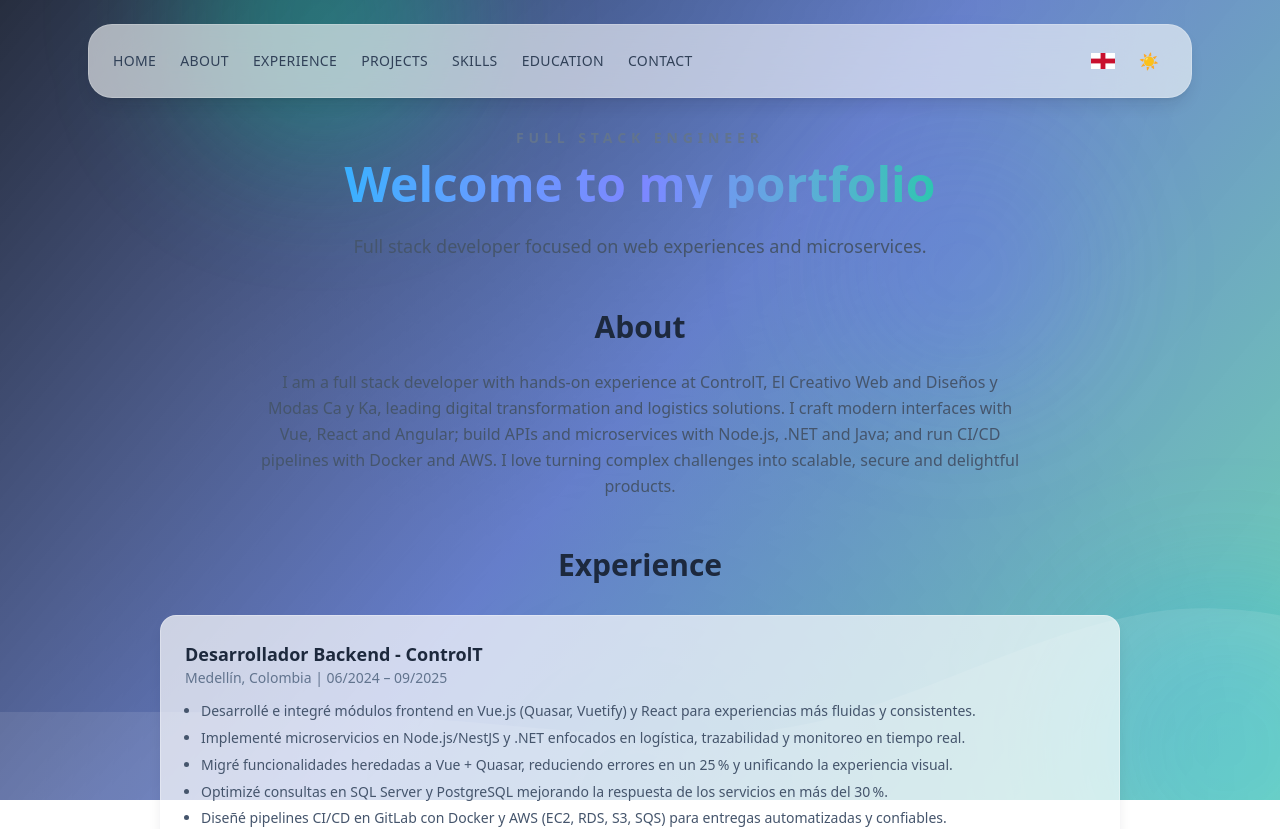
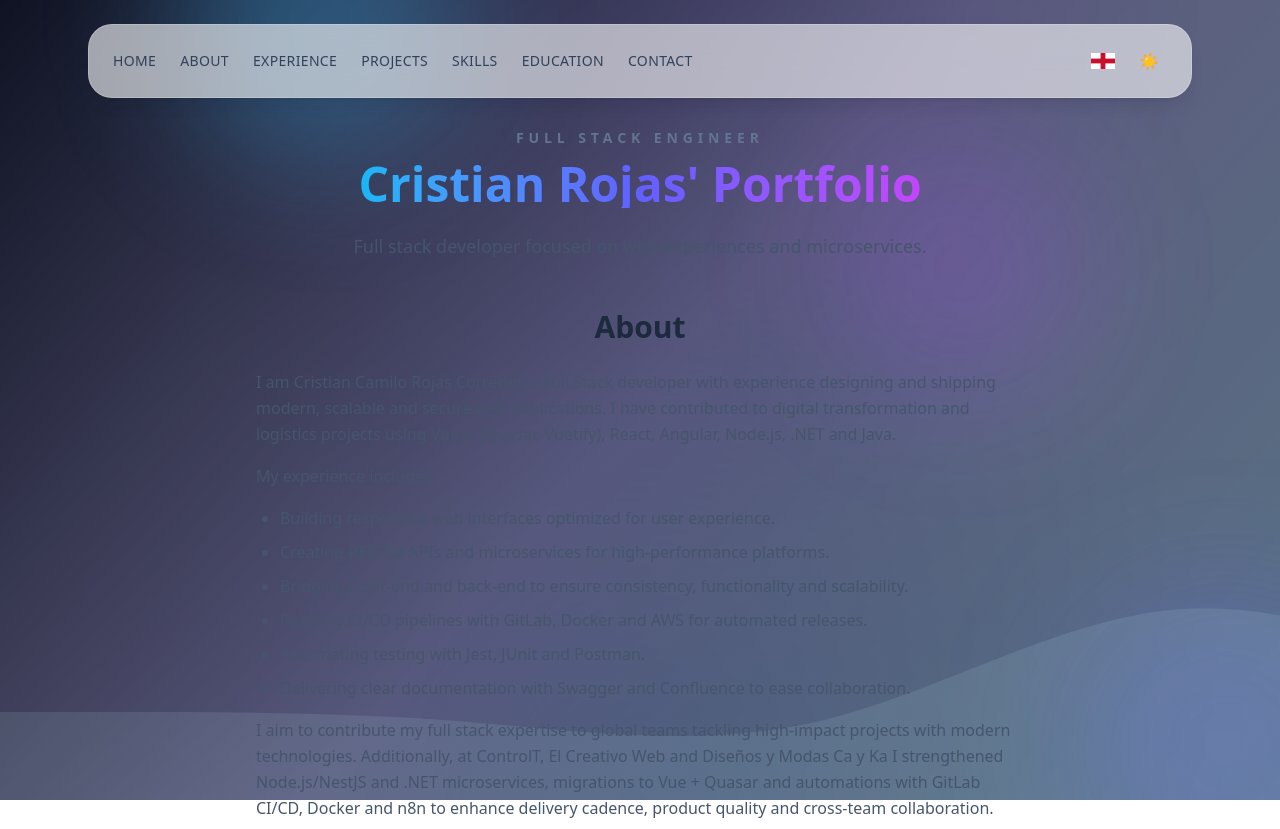
Before and after one commit to MrSancks/Portfolio, a Next.js app: page / in a window 1280 px wide. Shown: the top 829 px of the page. Built offline with nearby package versions, Linux system fonts and the light colour scheme.

Commit message:
feat: refine dark palette and expand about me section

```diff
--- a/public/lang/en/lang.json
+++ b/public/lang/en/lang.json
@@ -5,7 +5,7 @@
   "read_docs": "Read our docs",
   "learn": "Learn",
   "examples": "Examples",
-  "go_next": "Go to nextjs.org →",
+  "go_next": "Go to nextjs.org ->",
   "home": "Home",
   "about": "About",
   "experience": "Experience",
@@ -14,7 +14,7 @@
   "education": "Education",
   "contact": "Contact",
   "change_language": "Change language",
-  "welcome": "Welcome to my portfolio",
+  "welcome": "Cristian Rojas' Portfolio",
   "hero_subtitle": "Full stack developer focused on web experiences and microservices.",
-  "about_text": "I am a full stack developer with hands-on experience at ControlT, El Creativo Web and Diseños y Modas Ca y Ka, leading digital transformation and logistics solutions. I craft modern interfaces with Vue, React and Angular; build APIs and microservices with Node.js, .NET and Java; and run CI/CD pipelines with Docker and AWS. I love turning complex challenges into scalable, secure and delightful products."
+  "about_text": "I am Cristian Camilo Rojas Corredor, a Full Stack developer with experience designing and shipping modern, scalable and secure web applications. I have contributed to digital transformation and logistics projects using Vue.js (Quasar, Vuetify), React, Angular, Node.js, .NET and Java.\n\nMy experience includes:\n\n- Building responsive web interfaces optimized for user experience.\n- Creating RESTful APIs and microservices for high-performance platforms.\n- Bridging front-end and back-end to ensure consistency, functionality and scalability.\n- Running CI/CD pipelines with GitLab, Docker and AWS for automated releases.\n- Automating testing with Jest, JUnit and Postman.\n- Delivering clear documentation with Swagger and Confluence to ease collaboration.\n\nI aim to contribute my full stack expertise to global teams tackling high-impact projects with modern technologies. Additionally, at ControlT, El Creativo Web and Diseños y Modas Ca y Ka I strengthened Node.js/NestJS and .NET microservices, migrations to Vue + Quasar and automations with GitLab CI/CD, Docker and n8n to enhance delivery cadence, product quality and cross-team collaboration."
 }
--- a/public/lang/es/lang.json
+++ b/public/lang/es/lang.json
@@ -5,7 +5,7 @@
   "read_docs": "Leer documentación",
   "learn": "Aprender",
   "examples": "Ejemplos",
-  "go_next": "Ir a nextjs.org →",
+  "go_next": "Ir a nextjs.org ->",
   "home": "Inicio",
   "about": "Sobre mí",
   "experience": "Experiencia",
@@ -14,7 +14,7 @@
   "education": "Educación",
   "contact": "Contacto",
   "change_language": "Cambiar idioma",
-  "welcome": "Bienvenido a mi portafolio",
+  "welcome": "Portafolio de Cristian Rojas",
   "hero_subtitle": "Desarrollador full stack especializado en experiencias web y microservicios.",
-  "about_text": "Soy un desarrollador full stack con trayectoria en ControlT, El Creativo Web y Diseños y Modas Ca y Ka, liderando iniciativas de transformación digital y logística. Diseño interfaces modernas con Vue, React y Angular; creo APIs y microservicios en Node.js, .NET y Java; y opero pipelines CI/CD con Docker y AWS. Me apasiona convertir retos complejos en productos escalables, seguros y fáciles de usar."
+  "about_text": "Soy Cristian Camilo Rojas Corredor, un Desarrollador Full Stack con experiencia en el diseño y desarrollo de aplicaciones web modernas, escalables y seguras. He participado en proyectos de transformación digital y logística, trabajando con tecnologías como Vue.js (Quasar, Vuetify), React, Angular, Node.js, .NET y Java.\n\nMi experiencia incluye:\n\n- Desarrollo de interfaces web responsivas y optimizadas para la experiencia de usuario.\n- Construcción de APIs RESTful y microservicios para plataformas de alto rendimiento.\n- Integración de front y backend asegurando consistencia visual, funcionalidad y escalabilidad.\n- CI/CD con GitLab, Docker y AWS para despliegues automáticos.\n- Testing automatizado con Jest, JUnit y Postman.\n- Documentación clara con Swagger y Confluence para facilitar la colaboración técnica.\n\nBusco aportar mis conocimientos en desarrollo full stack a un equipo global, participando en proyectos de alto impacto con tecnologías modernas. Además, en ControlT, El Creativo Web y Diseños y Modas Ca y Ka he consolidado microservicios con Node.js/NestJS y .NET, migraciones a Vue + Quasar y automatizaciones con GitLab CI/CD, Docker y n8n que fortalecen la entrega continua, la calidad del producto y la colaboración entre equipos."
 }
--- a/src/components/portfolio/AboutSection.tsx
+++ b/src/components/portfolio/AboutSection.tsx
@@ -7,15 +7,40 @@ interface AboutSectionProps {
 }
 
 export default function AboutSection({ title, content }: AboutSectionProps) {
+  const blocks = content
+    .split('\n\n')
+    .map((segment) => segment.trim())
+    .filter(Boolean);
+
   return (
     <section id="about" className="scroll-mt-40">
       <div className="section-surface mx-auto max-w-3xl animate-fade-up">
         <h2 className="text-center text-3xl font-semibold text-slate-800 transition-colors duration-300 dark:text-slate-100">
           {title}
         </h2>
-        <p className="mt-6 text-center text-base leading-relaxed text-slate-600 transition-colors duration-300 dark:text-slate-200/90">
-          {content}
-        </p>
+        <div className="mt-6 space-y-4 text-base leading-relaxed text-slate-600 transition-colors duration-300 dark:text-slate-200/90">
+          {blocks.map((segment, index) => {
+            if (segment.startsWith('- ')) {
+              const items = segment
+                .split('\n')
+                .map((item) => item.trim().replace(/^- /, ''))
+                .filter(Boolean);
+              return (
+                <ul key={index} className="list-disc space-y-2 text-left text-slate-600 transition-colors duration-300 dark:text-slate-200/90 md:pl-6">
+                  {items.map((item, idx) => (
+                    <li key={idx}>{item}</li>
+                  ))}
+                </ul>
+              );
+            }
+
+            return (
+              <p key={index} className="text-left">
+                {segment}
+              </p>
+            );
+          })}
+        </div>
       </div>
     </section>
   );
--- a/src/components/portfolio/HeroSection.tsx
+++ b/src/components/portfolio/HeroSection.tsx
@@ -13,7 +13,7 @@ export default function HeroSection({ title, subtitle }: HeroSectionProps) {
         <p className="mb-3 text-sm font-semibold uppercase tracking-[0.35em] text-slate-500 dark:text-slate-300">
           Full Stack Engineer
         </p>
-        <h1 className="bg-gradient-to-r from-sky-400 via-indigo-400 to-emerald-400 bg-clip-text text-4xl font-black text-transparent md:text-5xl">
+        <h1 className="bg-gradient-to-r from-cyan-400 via-indigo-500 to-fuchsia-500 bg-clip-text text-4xl font-black text-transparent md:text-5xl">
           {title}
         </h1>
         <p className="mt-6 text-lg leading-relaxed text-slate-600 transition-colors duration-300 dark:text-slate-200/90">
--- a/src/components/ui/AnimatedBackground.tsx
+++ b/src/components/ui/AnimatedBackground.tsx
@@ -3,13 +3,13 @@
 export default function AnimatedBackground() {
   return (
     <div aria-hidden className="pointer-events-none fixed inset-0 -z-10 overflow-hidden">
-      <div className="absolute inset-0 bg-[radial-gradient(circle_at_top,_rgba(56,189,248,0.18),_transparent_55%),radial-gradient(circle_at_bottom,_rgba(59,130,246,0.18),_transparent_60%)]" />
-      <div className="absolute inset-0 animate-gradient-shift bg-[linear-gradient(130deg,_rgba(15,23,42,0.9),_rgba(30,64,175,0.65),_rgba(16,185,129,0.6))]" />
-      <div className="absolute -top-32 left-1/4 h-72 w-72 -translate-x-1/2 rounded-full bg-emerald-400/30 blur-3xl animate-blob" />
-      <div className="absolute bottom-0 right-0 h-80 w-80 translate-x-1/3 translate-y-1/3 rounded-full bg-sky-500/25 blur-3xl animate-blob animation-delay-4000" />
-      <div className="absolute top-1/3 right-1/4 h-64 w-64 translate-x-1/2 -translate-y-1/2 rounded-full bg-indigo-500/20 blur-3xl animate-blob animation-delay-2000" />
+      <div className="absolute inset-0 bg-[radial-gradient(circle_at_top,_rgba(99,102,241,0.22),_transparent_55%),radial-gradient(circle_at_bottom,_rgba(14,165,233,0.18),_transparent_60%)]" />
+      <div className="absolute inset-0 animate-gradient-shift bg-[linear-gradient(130deg,_rgba(2,6,23,0.95),_rgba(30,27,75,0.72),_rgba(8,47,73,0.68))]" />
+      <div className="absolute -top-32 left-1/4 h-72 w-72 -translate-x-1/2 rounded-full bg-[#38bdf8]/30 blur-3xl animate-blob" />
+      <div className="absolute bottom-0 right-0 h-80 w-80 translate-x-1/3 translate-y-1/3 rounded-full bg-[#6366f1]/25 blur-3xl animate-blob animation-delay-4000" />
+      <div className="absolute top-1/3 right-1/4 h-64 w-64 translate-x-1/2 -translate-y-1/2 rounded-full bg-[#a855f7]/20 blur-3xl animate-blob animation-delay-2000" />
       <svg
-        className="absolute bottom-[-10%] left-1/2 h-[70vh] min-h-[420px] w-[140vw] -translate-x-1/2 text-white/10 animate-wave"
+        className="absolute bottom-[-10%] left-1/2 h-[70vh] min-h-[420px] w-[140vw] -translate-x-1/2 text-cyan-100/10 animate-wave"
         viewBox="0 0 1440 320"
         preserveAspectRatio="none"
       >
--- a/src/globals.css
+++ b/src/globals.css
@@ -39,11 +39,11 @@
 
 @layer components {
   .section-surface {
-    @apply rounded-3xl border border-white/20 bg-white/75 p-10 shadow-xl shadow-slate-900/10 backdrop-blur-xl transition-all duration-700 dark:border-white/10 dark:bg-slate-900/70 dark:shadow-black/40;
+    @apply rounded-3xl border border-white/10 bg-slate-900/70 p-10 shadow-2xl shadow-cyan-900/20 backdrop-blur-xl transition-all duration-700 dark:border-cyan-200/10 dark:bg-slate-950/70 dark:shadow-cyan-900/40;
   }
 
   .chip {
-    @apply rounded-full bg-white/70 px-3 py-1 text-sm font-medium text-slate-700 shadow-sm shadow-slate-900/10 backdrop-blur dark:bg-slate-800/70 dark:text-slate-100;
+    @apply rounded-full bg-slate-800/80 px-3 py-1 text-sm font-medium text-slate-200 shadow-md shadow-cyan-900/30 backdrop-blur dark:bg-slate-900/70 dark:text-slate-100;
   }
 }
 
--- a/tailwind.config.mjs
+++ b/tailwind.config.mjs
@@ -10,13 +10,13 @@ export default {
     extend: {
       colors: {
         // Paleta light
-        background: '#ffffff',
-        foreground: '#111111',
+        background: '#0f172a',
+        foreground: '#e2e8f0',
         // Paleta dark
-        darkbg: '#18181b',
-        darkfg: '#f4f4f5',
-        primary: '#2563eb',
-        secondary: '#64748b',
+        darkbg: '#020817',
+        darkfg: '#f8fafc',
+        primary: '#38bdf8',
+        secondary: '#6366f1',
       },
     },
   },
```
